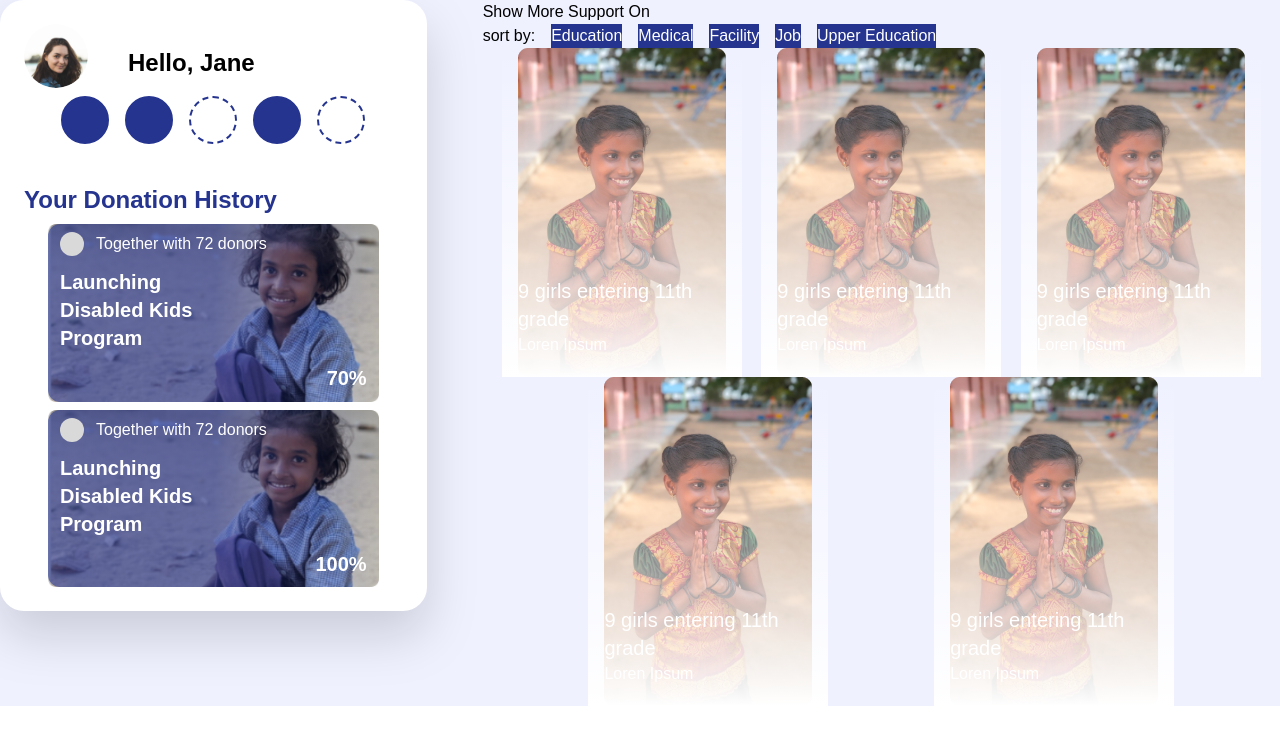
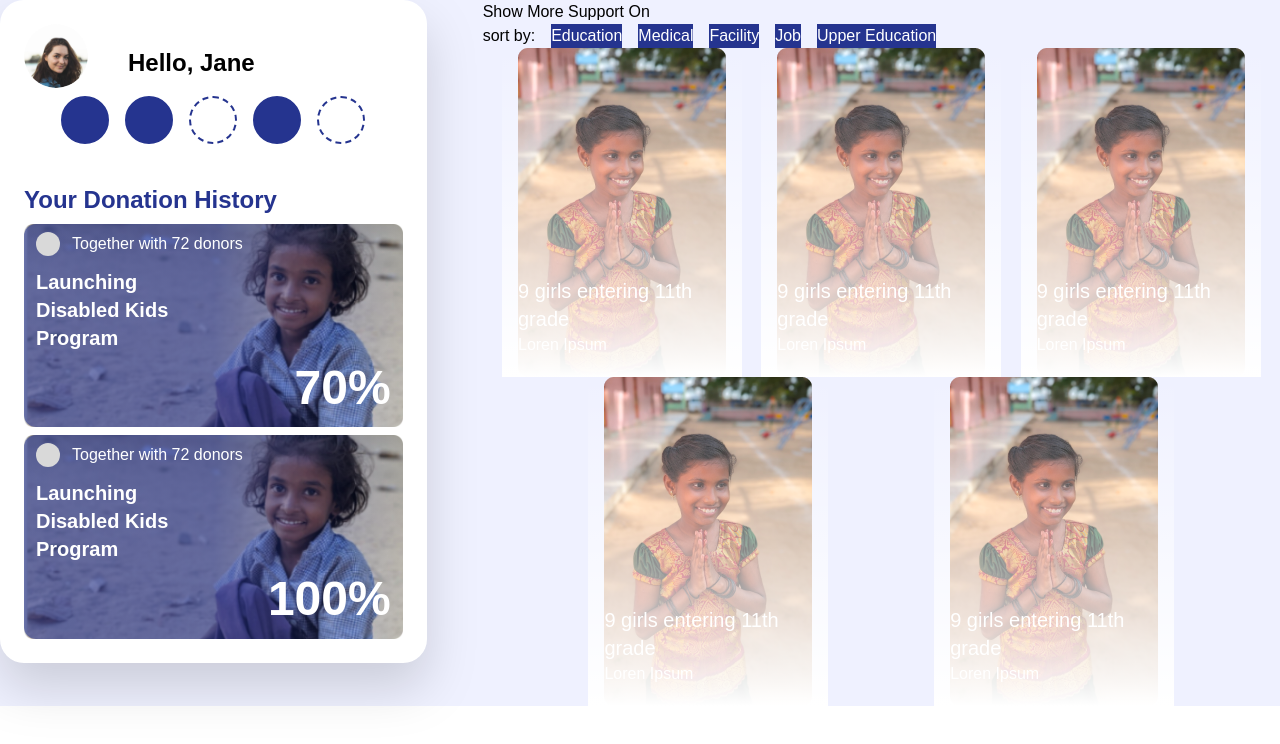
Before and after one commit to shane-jeon/jellyfish_gitsf, a Next.js app: page / in a window 1280 px wide. Shown: the top 744 px of the page. Built offline with nearby package versions, Linux system fonts and the light colour scheme.

Commit message:
Fix styling.

```diff
--- a/src/app/components/ActiveProject.jsx
+++ b/src/app/components/ActiveProject.jsx
@@ -6,7 +6,7 @@ import activeProjectGirl from "../../../public/assets/active-project-girl.png";
 
 export default function ActiveProject({ progressPercent }) {
   return (
-    <div className="w-6/8 relative mx-6 mt-2 rounded-xl">
+    <div className="w-6/8 relative mt-2 rounded-xl">
       <Image src={activeProjectGirl} />
 
       <div className="absolute inset-0 rounded-xl bg-gradient-to-r from-[#25348F] via-[#25348F]  to-transparent opacity-60"></div>
@@ -23,7 +23,7 @@ export default function ActiveProject({ progressPercent }) {
           Disabled Kids <br />
           Program
         </h3>
-        <span className="mx-3 flex justify-end text-3xl text-xl font-semibold text-[#FFFFFF]">
+        <span className="mx-3 flex justify-end text-3xl text-5xl font-semibold text-[#FFFFFF]">
           {progressPercent}
         </span>
       </div>
```
